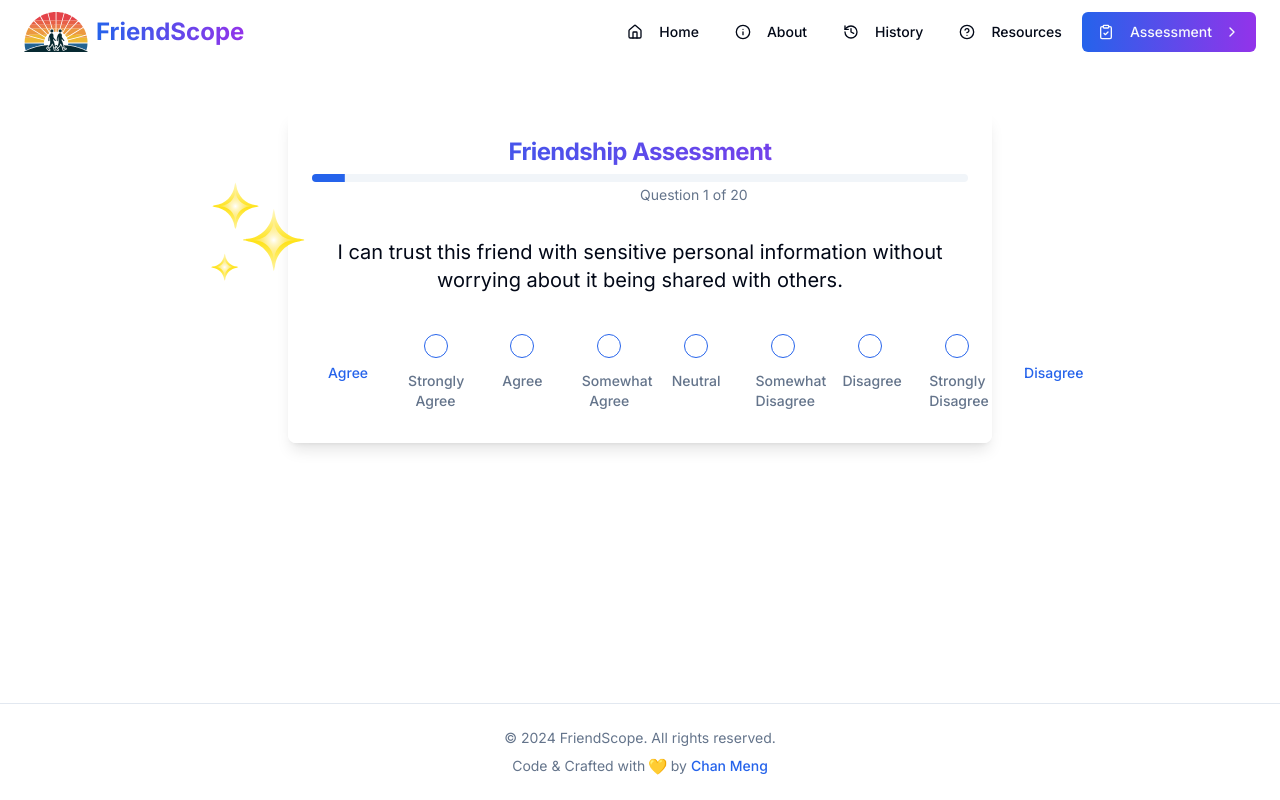
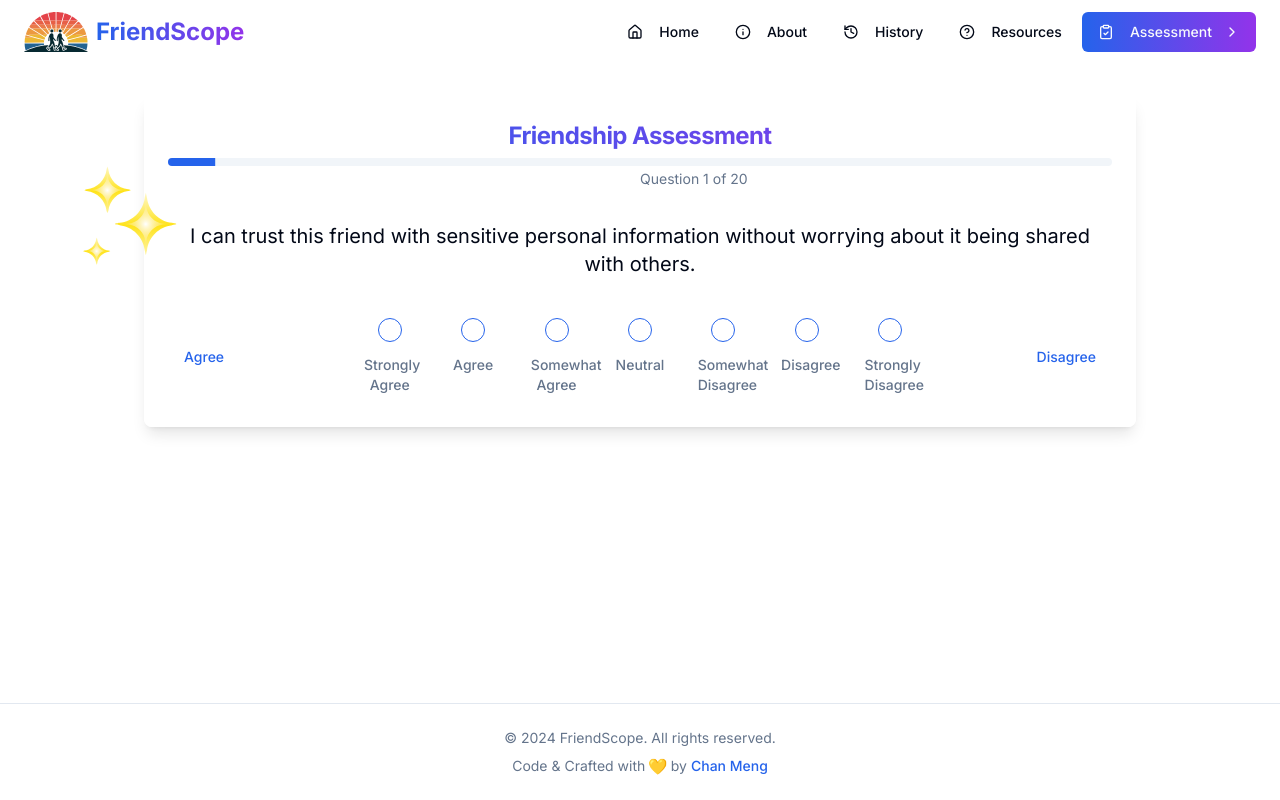
Before and after one commit to pranavwaykar/friendscope, a Next.js app: page /assess in a window 1280 px wide. Built offline with nearby package versions, Linux system fonts and the light colour scheme.

Commit message:
Adaptation to mobile

```diff
--- a/app/assess/page.tsx
+++ b/app/assess/page.tsx
@@ -54,7 +54,7 @@ const QuestionOption = ({ value, label, id, isSelected }: {
 
     return (
         <motion.div
-            className="flex-1 text-center relative min-w-0"
+            className="flex-1 text-center relative min-w-0 max-w-[80px] md:max-w-[100px]"
             initial={{opacity: 0, y: 20}}
             animate={{opacity: 1, y: 0}}
             transition={{duration: 0.3}}
@@ -150,7 +150,7 @@ export default function AssessmentPage() {
     }
 
     return (
-        <div className="container mx-auto px-4 sm:px-6 lg:px-8 py-6 md:py-8 lg:py-12 max-w-3xl relative">
+        <div className="container mx-auto px-4 py-8 max-w-4xl md:max-w-5xl relative">
             {/* Interactive Star Animation */}
             <div className="absolute -left-32 top-1/5 w-64 h-64 z-10 opacity-90 pointer-events-none">
                 <LottieAnimation
@@ -199,13 +199,13 @@ export default function AssessmentPage() {
                                 <RadioGroup
                                     value={selectedAnswer}
                                     onValueChange={handleAnswer}
-                                    className="grid grid-cols-1 gap-4 md:flex md:gap-4 px-2 md:px-4"
+                                    className="grid grid-cols-1 gap-4 md:flex md:gap-4 px-2 md:px-4 max-w-full overflow-hidden"
                                 >
                                     <div className="flex flex-col md:flex-row justify-between items-center w-full gap-2 md:gap-4">
-                                        <div className="text-sm font-medium text-primary w-full md:w-auto text-center md:text-left">
+                                        <div className="text-sm font-medium text-primary w-full md:w-24 text-center md:text-left">
                                             Agree
                                         </div>
-                                        <div className="flex flex-row md:flex-1 justify-between w-full px-2 md:px-4 gap-1 md:gap-4">
+                                        <div className="flex flex-row md:flex-1 justify-between w-full max-w-[600px] px-2 md:px-4 gap-1 md:gap-4">
                                             {currentQuestion.options.map((option, index) => (
                                                 <QuestionOption
                                                     key={index}
@@ -216,7 +216,7 @@ export default function AssessmentPage() {
                                                 />
                                             ))}
                                         </div>
-                                        <div className="text-sm font-medium text-primary w-full md:w-auto text-center md:text-right">
+                                        <div className="text-sm font-medium text-primary w-full md:w-24 text-center md:text-right">
                                             Disagree
                                         </div>
                                     </div>
--- a/app/page.tsx
+++ b/app/page.tsx
@@ -267,7 +267,7 @@ export default function Home() {
             </motion.div>
 
             {/* Why Use FriendScope Section */}
-            <div className="container mx-auto px-4 py-24">
+            <div className="container mx-auto px-4 py-12 md:py-16 mb-8 md:mb-16">
                 <motion.div
                     initial={{ opacity: 0, y: 20 }}
                     whileInView={{ opacity: 1, y: 0 }}
@@ -275,7 +275,7 @@ export default function Home() {
                     className="max-w-4xl mx-auto"
                 >
                     <div className="flex flex-col md:flex-row items-center gap-6 md:gap-12">
-                        <div className="flex-1">
+                        <div className="flex-1 mb-4 md:mb-0">
                             <h2 className="text-3xl font-bold mb-6 flex items-center gap-3">
                                 <Trophy className="w-8 h-8 text-primary" />
                                 Why Use FriendScope?
@@ -300,11 +300,13 @@ export default function Home() {
                                 ))}
                             </ul>
                         </div>
-                        <div className="w-full md:w-80 h-60 md:h-80 flex items-center justify-center">
-                            <LottieAnimation
-                                path="/Lottie/graphical-transformation.json"
-                                className="w-4/5 md:w-full h-full"
-                            />
+                        <div className="w-full md:w-80 h-48 md:h-80 flex items-center justify-center mb-8 md:mb-0">
+                            <div className="w-3/5 md:w-full h-full">
+                                <LottieAnimation
+                                    path="/Lottie/graphical-transformation.json"
+                                    className="w-4/5 md:w-full h-full"
+                                />
+                            </div>
                         </div>
                     </div>
                 </motion.div>
```
